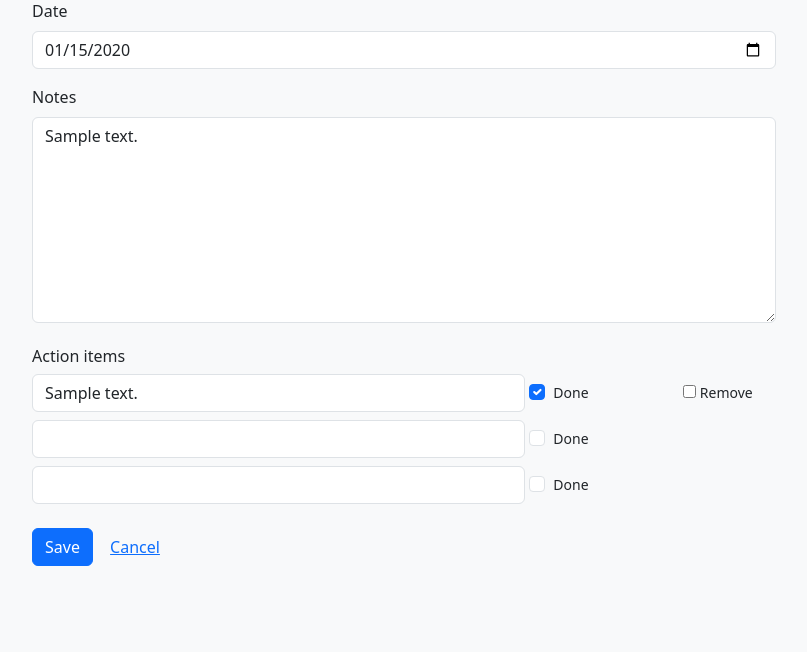
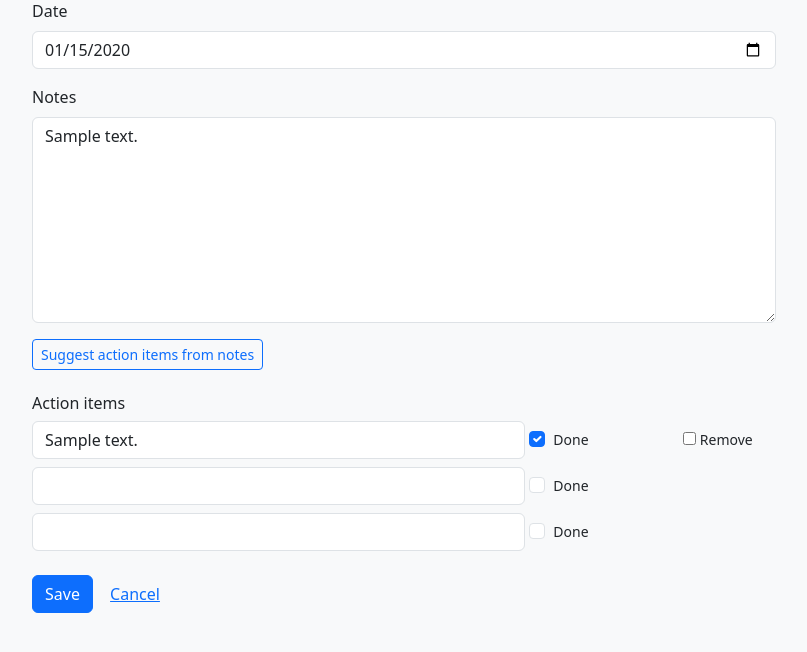
Before and after one commit to ChadDa3mon/OneOnOne, a Django app: page /one-on-ones/1/edit/ in a window 1280 px wide. Shown: the part 131-783 px from the top of the page, without its empty margins (50-857 px from the left). Run offline with Django 4.2, Linux system fonts and the light colour scheme; tables that the repository leaves empty hold one stand-in row (values such as "Sample post").

Commit message:
Add AI-suggested action items when logging a 1:1
New "Suggest action items from notes" button on the 1:1 form sends the
current notes text to Ollama, parses the response into individual items
(defensively stripping bullets/numbering in case the model doesn't
follow the "plain lines" instruction), and appends them as new, unsaved
rows in the action item formset for review. Nothing is written to the
database until the user hits the normal Save button - suggestions can be
edited or removed (via the same Remove checkbox used for existing rows)
first, same as any other action item. Works identically when editing an
existing 1:1: existing DB-backed rows are left untouched and suggestions
append after them.

Also:
- New third editable prompt on AI Settings (extract_action_items_prompt,
  with $notes placeholder) alongside summary/talking points.
- Reworked the "disable + relabel while an Ollama call runs" JS: it now
  lives once in base.html and keys off which specific button was
  clicked (event.submitter + an "ai-submit" class) rather than "the
  form's first submit button" - required now that a single form (the
  1:1 form) has both a slow AI action and an unrelated plain Save
  button, which the old per-form assumption couldn't distinguish.
- Marked the suggest button formnovalidate so it isn't blocked by
  required fields (e.g. Date) that don't matter for that action - caught
  via an actual browser click during testing, not just curl.

Co-Authored-By: Claude Sonnet 5 <noreply@anthropic.com>
Claude-Session: https://claude.ai/code/session_012LhYcvrqwbKT1frQ4ENKAC

```diff
--- a/reports/models.py
+++ b/reports/models.py
@@ -2,7 +2,11 @@ from django.db import models
 from django.urls import reverse
 from django.utils import timezone
 
-from .prompt_defaults import DEFAULT_SUMMARY_PROMPT, DEFAULT_TALKING_POINTS_PROMPT
+from .prompt_defaults import (
+    DEFAULT_EXTRACT_ACTION_ITEMS_PROMPT,
+    DEFAULT_SUMMARY_PROMPT,
+    DEFAULT_TALKING_POINTS_PROMPT,
+)
 
 ONE_ON_ONE_OVERDUE_DAYS = 21
 
@@ -112,6 +116,7 @@ class OllamaSettings(models.Model):
     selected_model = models.CharField(max_length=200, blank=True)
     summary_prompt = models.TextField(default=DEFAULT_SUMMARY_PROMPT)
     talking_points_prompt = models.TextField(default=DEFAULT_TALKING_POINTS_PROMPT)
+    extract_action_items_prompt = models.TextField(default=DEFAULT_EXTRACT_ACTION_ITEMS_PROMPT)
     updated_at = models.DateTimeField(auto_now=True)
 
     class Meta:
--- a/reports/prompt_defaults.py
+++ b/reports/prompt_defaults.py
@@ -1,6 +1,7 @@
-# Default prompt templates for the AI Summary and Talking Points features.
-# Editable per-instance via the AI Settings page (stored on OllamaSettings);
-# these are just the starting point for a fresh install.
+# Default prompt templates for the AI-assisted features (summary, talking
+# points, action item extraction). Editable per-instance via the AI Settings
+# page (stored on OllamaSettings); these are just the starting point for a
+# fresh install.
 #
 # Available placeholders: $who, $qa, $action_items, $notes
 
@@ -25,3 +26,10 @@ $action_items
 
 Notes from recent 1:1s (most recent first):
 $notes"""
+
+DEFAULT_EXTRACT_ACTION_ITEMS_PROMPT = """You are reviewing raw notes from a 1:1 with a direct report. Identify any concrete action items, follow-ups, or commitments mentioned in the notes below - things someone said they would do, or that were agreed on as a next step.
+
+Notes:
+$notes
+
+List each action item on its own line, as plain text with no numbering, bullets, or extra commentary. If there are no action items, respond with exactly: NONE"""
--- a/reports/templates/reports/base.html
+++ b/reports/templates/reports/base.html
@@ -59,6 +59,25 @@
         });
     })();
 </script>
+<script>
+    // Any submit button marked class="ai-submit" triggers a slow (Ollama-backed)
+    // action. Disable and relabel just that button once its form is submitted -
+    // using event.submitter (not "the form's first submit button") because a form
+    // can have other, ordinary buttons that should submit normally.
+    document.addEventListener("submit", function (event) {
+        var button = event.submitter;
+        if (!button || !button.classList.contains("ai-submit")) return;
+        var loadingText = button.dataset.loadingText || "Generating… this can take a minute";
+        // Disabling the button synchronously here would drop its name=value
+        // pair from the submitted form data in most browsers (a disabled
+        // control is excluded once the submit fires) - deferring to the next
+        // tick lets the browser finish capturing the submission first.
+        setTimeout(function () {
+            button.disabled = true;
+            button.textContent = loadingText;
+        }, 0);
+    });
+</script>
 {% block extra_js %}{% endblock %}
 </body>
 </html>
--- a/reports/templates/reports/oneonone_form.html
+++ b/reports/templates/reports/oneonone_form.html
@@ -12,6 +12,11 @@
     </div>
     {% endfor %}
 
+    <button type="submit" name="suggest_action_items" value="1" class="btn btn-outline-primary btn-sm ai-submit"
+            data-loading-text="Finding action items… this can take a minute" formnovalidate>
+        Suggest action items from notes
+    </button>
+
     <h2 class="h6 mt-4">Action items</h2>
     {{ formset.management_form }}
     {% for item_form in formset %}
@@ -22,7 +27,7 @@
             <label class="form-check-label small" for="{{ item_form.is_done.id_for_label }}">Done</label>
         </div>
         <div class="col-2">
-            {% if item_form.instance.pk %}
+            {% if item_form.instance.pk or item_form.description.value %}
             <div class="form-check">
                 {{ item_form.DELETE }}
                 <label class="form-check-label small" for="{{ item_form.DELETE.id_for_label }}">Remove</label>
--- a/reports/views.py
+++ b/reports/views.py
@@ -14,8 +14,17 @@ from django.views.decorators.http import require_POST
 from .forms import ActionItemFormSet, DirectReportForm, OllamaSettingsForm, OneOnOneForm, QuestionForm
 from .models import ActionItem, Answer, DirectReport, OllamaSettings, OneOnOne, ONE_ON_ONE_OVERDUE_DAYS, Question
 from .ollama import OllamaError, generate, list_models
-from .prompt_defaults import DEFAULT_SUMMARY_PROMPT, DEFAULT_TALKING_POINTS_PROMPT
-from .prompts import build_summary_prompt, build_talking_points_prompt
+from .prompt_defaults import (
+    DEFAULT_EXTRACT_ACTION_ITEMS_PROMPT,
+    DEFAULT_SUMMARY_PROMPT,
+    DEFAULT_TALKING_POINTS_PROMPT,
+)
+from .prompts import (
+    build_extract_action_items_prompt,
+    build_summary_prompt,
+    build_talking_points_prompt,
+    parse_action_items,
+)
 
 logger = logging.getLogger(__name__)
 
@@ -183,9 +192,66 @@ def question_delete(request, pk):
     return redirect("question-list")
 
 
+def _suggest_action_items(request, one_on_one_instance):
+    """Handle a 'suggest_action_items' submit: ask Ollama to find action items
+    in the notes text and append them as new, unsaved rows onto the action
+    item formset data. Nothing is saved here - the caller re-renders the form
+    with these rows included so the user can edit/remove them before Save.
+    """
+    data = request.POST.copy()
+    notes_text = data.get("notes", "")
+    ollama_settings = OllamaSettings.load()
+
+    if not (ollama_settings.host and ollama_settings.selected_model):
+        messages.error(request, "Ollama isn't configured — set a host and model first.")
+    elif not notes_text.strip():
+        messages.error(request, "Add some notes first, then suggest action items from them.")
+    else:
+        try:
+            raw = generate(
+                ollama_settings.base_url,
+                ollama_settings.selected_model,
+                build_extract_action_items_prompt(notes_text, ollama_settings.extract_action_items_prompt),
+            )
+            suggested = parse_action_items(raw)
+        except OllamaError as exc:
+            logger.warning("Action item extraction failed: %s", exc)
+            messages.error(request, str(exc))
+        except Exception:
+            logger.exception("Unexpected error extracting action items")
+            messages.error(request, "Unexpected error while finding action items — check the server logs.")
+        else:
+            if suggested:
+                prefix = ActionItemFormSet.get_default_prefix()
+                total_key = f"{prefix}-TOTAL_FORMS"
+                total = int(data.get(total_key, 0))
+                for text in suggested:
+                    data[f"{prefix}-{total}-description"] = text
+                    data[f"{prefix}-{total}-id"] = ""
+                    total += 1
+                data[total_key] = str(total)
+                messages.success(
+                    request, f"Found {len(suggested)} possible action item(s) below — review, edit, or remove before saving."
+                )
+            else:
+                messages.success(request, "No action items found in the notes.")
+
+    form = OneOnOneForm(data, instance=one_on_one_instance)
+    formset = ActionItemFormSet(data, instance=one_on_one_instance)
+    return form, formset
+
+
 def oneonone_add(request, pk):
     report = get_object_or_404(DirectReport, pk=pk)
     if request.method == "POST":
+        if "suggest_action_items" in request.POST:
+            form, formset = _suggest_action_items(request, None)
+            return render(
+                request,
+                "reports/oneonone_form.html",
+                {"form": form, "formset": formset, "report": report, "title": f"New 1:1 with {report.name}"},
+            )
+
         form = OneOnOneForm(request.POST)
         if form.is_valid():
             one_on_one = form.save(commit=False)
@@ -211,6 +277,14 @@ def oneonone_edit(request, pk):
     one_on_one = get_object_or_404(OneOnOne, pk=pk)
     report = one_on_one.report
     if request.method == "POST":
+        if "suggest_action_items" in request.POST:
+            form, formset = _suggest_action_items(request, one_on_one)
+            return render(
+                request,
+                "reports/oneonone_form.html",
+                {"form": form, "formset": formset, "report": report, "title": f"Edit 1:1 with {report.name}"},
+            )
+
         form = OneOnOneForm(request.POST, instance=one_on_one)
         formset = ActionItemFormSet(request.POST, instance=one_on_one)
         if form.is_valid() and formset.is_valid():
@@ -292,6 +366,20 @@ def ai_settings(request):
         messages.success(request, "Talking points prompt reset to default.")
         return redirect("ai-settings")
 
+    if request.method == "POST" and "save_extract_action_items_prompt" in request.POST:
+        ollama_settings.extract_action_items_prompt = (
+            request.POST.get("extract_action_items_prompt", "").strip() or DEFAULT_EXTRACT_ACTION_ITEMS_PROMPT
+        )
+        ollama_settings.save(update_fields=["extract_action_items_prompt", "updated_at"])
+        messages.success(request, "Action item extraction prompt saved.")
+        return redirect("ai-settings")
+
+    if request.method == "POST" and "reset_extract_action_items_prompt" in request.POST:
+        ollama_settings.extract_action_items_prompt = DEFAULT_EXTRACT_ACTION_ITEMS_PROMPT
+        ollama_settings.save(update_fields=["extract_action_items_prompt", "updated_at"])
+        messages.success(request, "Action item extraction prompt reset to default.")
+        return redirect("ai-settings")
+
     form = OllamaSettingsForm(instance=ollama_settings)
     models_available = []
     fetch_error = None
```
Also changed, not shown: reports/prompts.py (+31 -1 lines), reports/templates/reports/ai_settings.html (+17 -3 lines), reports/templates/reports/report_detail.html (+4 -19 lines), reports/migrations/0005_ollamasettings_extract_action_items_prompt.py (added).
